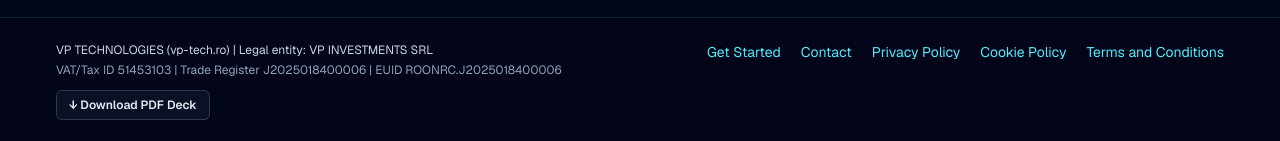
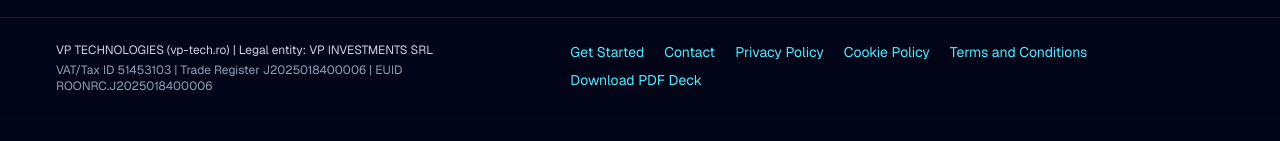
Before and after one commit to freeinvestments97-glitch/vp-tech.ro, a Next.js app: page / in a window 1280 px wide. Shown: the part 3983-4124 px from the top of the page. After the commit the page ends 4101 px from the top, so only its background shows below. Built offline with nearby package versions, Linux system fonts and the light colour scheme; no server answers.

Commit message:
Move PDF download link into footer nav row alongside legal links

```diff
--- a/src/app/layout.tsx
+++ b/src/app/layout.tsx
@@ -59,19 +59,6 @@ export default async function RootLayout({
                   ? "CUI 51453103 | Nr. Reg. Com. J2025018400006 | EUID ROONRC.J2025018400006"
                   : "VAT/Tax ID 51453103 | Trade Register J2025018400006 | EUID ROONRC.J2025018400006"}
               </p>
-              <div className="mt-2">
-                <Link
-                  href={
-                    isRo
-                      ? "/docs/VP-TECHNOLOGIES-Prezentare-Client.pdf"
-                      : "/docs/VP-TECHNOLOGIES-Client-Presentation.pdf"
-                  }
-                  target="_blank"
-                  className="inline-block rounded-md border border-slate-600/60 bg-slate-900/70 px-3 py-1.5 text-xs font-semibold text-slate-200 transition hover:border-cyan-400/45 hover:text-cyan-100"
-                >
-                  {isRo ? "↓ Descarcă prezentarea PDF" : "↓ Download PDF Deck"}
-                </Link>
-              </div>
             </div>
             <nav className="flex flex-wrap items-center gap-x-5 gap-y-2 text-sm text-cyan-300">
               <Link className="transition hover:text-cyan-200" href="/get-started">
@@ -92,6 +79,17 @@ export default async function RootLayout({
               >
                 {isRo ? "Termeni și condiții" : "Terms and Conditions"}
               </Link>
+              <Link
+                className="transition hover:text-cyan-200"
+                href={
+                  isRo
+                    ? "/docs/VP-TECHNOLOGIES-Prezentare-Client.pdf"
+                    : "/docs/VP-TECHNOLOGIES-Client-Presentation.pdf"
+                }
+                target="_blank"
+              >
+                {isRo ? "Descarcă prezentarea PDF" : "Download PDF Deck"}
+              </Link>
             </nav>
           </div>
         </footer>
```
